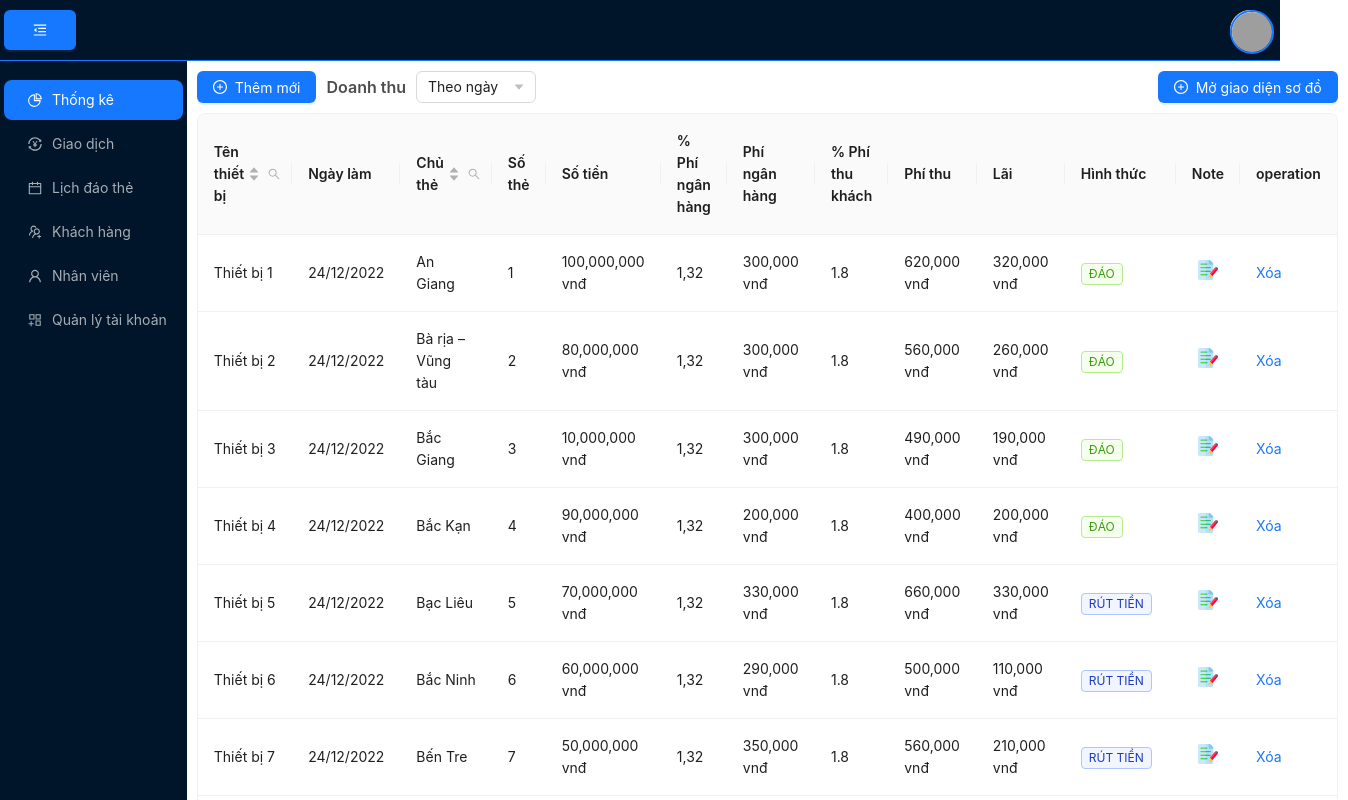
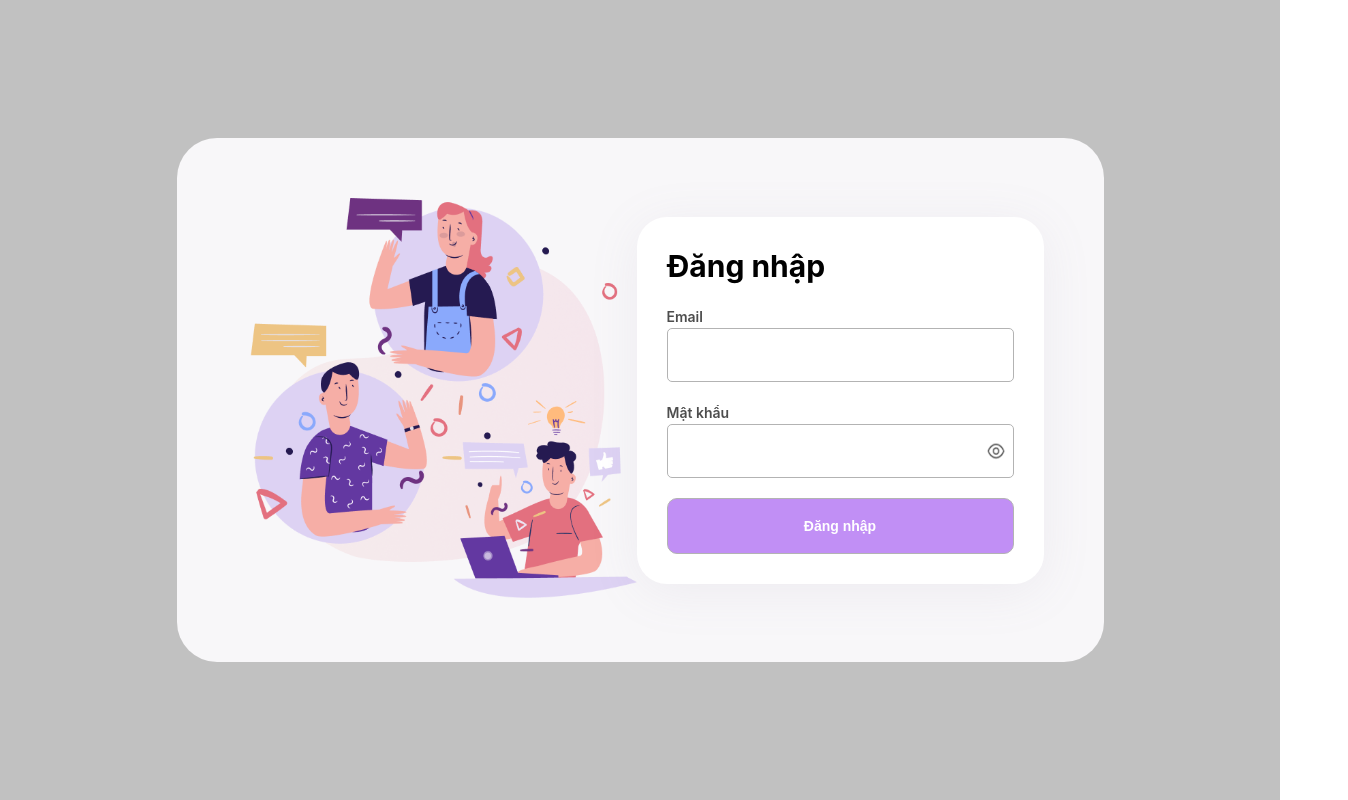
Before and after one commit to hongdang99/admin-system, a React (Create React App) app: page / in a window 1280 px wide. Shown: the top 800 px of the page, 1348 px wide, since content can reach past the window. Built offline with nearby package versions, Linux system fonts and the light colour scheme; grey boxes are pictures that could not be loaded.

Commit message:
QuanDX: Đẩy code check validate Login.

```diff
--- a/src/App.js
+++ b/src/App.js
@@ -2,16 +2,16 @@ import React from 'react';
 
 // Component
 import Main from "./components/Main";
+import Login from "./components/Screen/Login";
 import ScreenContext from "./context/screenContext";
-
-{/*<Invoice />*/}
 
 function App()  {
 	// Mặc định là trang thống kê
 	const [screen, setScreen] = React.useState('statistical');
 	return (
 		<ScreenContext.Provider value={{setScreen, screen}}>
-			<Main />
+			{/*<Main />*/}
+			<Login />
 		</ScreenContext.Provider >
 	);
 }
--- /dev/null
+++ b/src/components/Base/Validate/FlagInput.js
@@ -0,0 +1,21 @@
+/**
+ * Copyright 2021-present, Bkav, Cop.
+ * All rights reserved.
+ *
+ * This source code is licensed under the Bkav license found in the
+ * LICENSE file in the root directory of this source tree. An additional grant
+ * of patent rights can be found in the PATENTS file in the same directory.
+ *
+ * @author quandx.bkav@gmail.com on 9/13/2022.
+ *
+ * History:
+ * @modifier abc@bkav.com on xx/xx/xxxx đã chỉnh sửa abcxyx (Chỉ các thay đổi quan trọng mới cần ghi lại note này)
+ */
+
+const flagInput = {
+    TYPE_PASSWORD: 'Password',
+    TYPE_EMAIL: 'Email',
+    SUCCESS: 'Success', // Thành công
+};
+
+export { flagInput };
--- /dev/null
+++ b/src/components/Base/Validate/checkRegex.js
@@ -0,0 +1,66 @@
+/**
+ * Copyright 2021-present, Bkav, Cop.
+ * All rights reserved.
+ *
+ * This source code is licensed under the Bkav license found in the
+ * LICENSE file in the root directory of this source tree. An additional grant
+ * of patent rights can be found in the PATENTS file in the same directory.
+ *
+ * @author quandx.bkav@gmail.com on 09/09/2022.
+ *
+ * History:
+ * @modifier abc@bkav.com on xx/xx/xxxx đã chỉnh sửa abcxyx (Chỉ các thay đổi quan trọng mới cần ghi lại note này)
+ */
+
+// todo-note: validate email
+const validateInputEmail = (text) => {
+    /* reg exp để kiểm tra xem chuỗi định dạng email */
+    /* kiểm tra linh@bkav.com || linh@bkav.com.vn */
+    /* -->,;:~!%^$#=?/`<--: những ký tự này không cho phép */
+    // const regexp =
+    //     /^(([^<>()[\][\]\\.,;:~!%^$#=?/`\s@"]+(\.[^<>()[\][\]\\.,;:~!%^$#=?/\s@"]+)*)|(".+"))@((\[[0-9]{1,3}\.[0-9]{1,3}\.[0-9]{1,3}\.[0-9]{1,3}\])|(([a-zA-Z\-0-9]+\.)+[a-zA-Z]{2,}))$/;
+    // return regexp.test(text);
+    return String(text)
+        .toLowerCase()
+        .match(
+            /^(([^<>()[\]\\.,;:\s@"]+(\.[^<>()[\]\\.,;:\s@"]+)*)|(".+"))@((\[[0-9]{1,3}\.[0-9]{1,3}\.[0-9]{1,3}\.[0-9]{1,3}\])|(([a-zA-Z\-0-9]+\.)+[a-zA-Z]{2,}))$/
+        );
+};
+//
+// const validatePasswordCharacters = (text: string) => {
+//     /* validate từ 6-> 15  ký tự */
+//     const regexp = /^.{0,15}$/;
+//     return regexp.test(text);
+// };
+
+// const validateNumber = (number: number) => {
+//     const checkNumber = /^\d+$/;
+//     return checkNumber.test(String(number));
+// }
+
+const validatePasswordString = (text) => {
+    /* không có ký tự chũ Việt Nam */
+    const regexp = /^[A-Za-z0-9]*$/;
+    return regexp.test(text);
+};
+
+const removeAscent = (text) => {
+    if (text === null || text === undefined) return text;
+    text = text.toLowerCase();
+    text = text.replace(/à|á|ạ|ả|ã|â|ầ|ấ|ậ|ẩ|ẫ|ă|ằ|ắ|ặ|ẳ|ẵ/g, 'a');
+    text = text.replace(/è|é|ẹ|ẻ|ẽ|ê|ề|ế|ệ|ể|ễ/g, 'e');
+    text = text.replace(/ì|í|ị|ỉ|ĩ/g, 'i');
+    text = text.replace(/ò|ó|ọ|ỏ|õ|ô|ồ|ố|ộ|ổ|ỗ|ơ|ờ|ớ|ợ|ở|ỡ/g, 'o');
+    text = text.replace(/ù|ú|ụ|ủ|ũ|ư|ừ|ứ|ự|ử|ữ/g, 'u');
+    text = text.replace(/ỳ|ý|ỵ|ỷ|ỹ/g, 'y');
+    text = text.replace(/đ/g, 'd');
+    return text;
+};
+
+
+const isName = (text) => {
+    const regexName = /^[a-zA-Z ]{2,}$/g;
+    return regexName.test(removeAscent(text));
+};
+
+export { validatePasswordString, isName, validateInputEmail };
--- a/src/components/Screen/Login/InputLogin/Styles/index.module.scss
+++ b/src/components/Screen/Login/InputLogin/Styles/index.module.scss
@@ -21,17 +21,21 @@
     font-size: 15px;
     outline: none;
 }
+
 .inputError {
     border: 1px solid red;
 }
+
 .textError {
     font-style: normal;
     line-height: 22px;
     font-weight: 400;
-    font-size: 14px;
+    font-size: 13px;
     color: red;
 }
 
 .wrapTextInputLogin {
+    display: flex;
+    flex-direction: column;
     margin-bottom: 20px;
 }
--- a/src/components/Screen/Login/InputLogin/index.js
+++ b/src/components/Screen/Login/InputLogin/index.js
@@ -16,6 +16,9 @@ import React from 'react';
 import PropTypes from 'prop-types';
 import ClassNames from 'classnames';
 
+// Base
+import { flagInput } from "../../../Base/Validate/FlagInput";
+
 // Style
 import styles from './Styles/index.module.scss';
 
@@ -23,13 +26,26 @@ import styles from './Styles/index.module.scss';
 import EyeView from '../../../Img/eyeView.png';
 import EyeHide from '../../../Img/eyeHide.png';
 
-const  InputLogin = React.forwardRef((props, ref) => {
+const InputLogin = React.forwardRef((props, ref) => {
 	const { className, type, onBlurInput, onFocusInput, messageError } = props;
+
+	const { TYPE_PASSWORD, SUCCESS } = flagInput;
 
 	const [isView, setIsView] = React.useState(true);
 
 	const refInput =  React.useRef(null);
 	React.useImperativeHandle(ref, () => refInput.current);
+
+	const showError = () => {
+		let showTextError;
+		const errorText = messageError && messageError[type];
+		if (errorText === SUCCESS) {
+			showTextError = ''
+		} else {
+			showTextError = errorText;
+		}
+		return showTextError;
+	};
 
 	const handleBlur = (e) => {
 		onBlurInput(type, e);
@@ -46,7 +62,7 @@ const  InputLogin = React.forwardRef((props, ref) => {
     return(
     	<React.Fragment>
 		    {
-			    type === 'password' ? (
+			    type === TYPE_PASSWORD ? (
 				    <div className={ClassNames(styles.wrapPasswordInputLogin, className)}>
 					    <div>
 						    <input
@@ -54,22 +70,26 @@ const  InputLogin = React.forwardRef((props, ref) => {
 							    type={isView ? type : 'text'}
 							    onBlur={handleBlur}
 							    onFocus={handleFocus}
-							    className={ClassNames(styles.input, messageError && styles.inputError)}
+							    className={ClassNames(styles.input, showError() && styles.inputError)}
 						    />
 						    <img alt='icon Eye' src={isView ? EyeView : EyeHide} className={styles.iconEye} onClick={onClickIconEye} />
 					    </div>
 					    {
-						    messageError && <span className={styles.textError}>{messageError}</span>
+						    showError() && <span className={styles.textError}>{showError()}</span>
 					    }
 				    </div>
 			    ) : (
 				    <div className={ClassNames(styles.wrapTextInputLogin, className)}>
 					    <input
 						    type={type}
+						    ref={refInput}
 						    onBlur={handleBlur}
 						    onFocus={handleFocus}
-						    className={ClassNames(styles.input, messageError && styles.inputError)}
+						    className={ClassNames(styles.input, showError() && styles.inputError)}
 					    />
+					    {
+						    showError() && <span className={styles.textError}>{showError()}</span>
+					    }
 				    </div>
 			    )
 		    }
--- a/src/components/Screen/Login/index.js
+++ b/src/components/Screen/Login/index.js
@@ -15,6 +15,7 @@
 import React from 'react';
 
 // Component
+import useLogin from "./useLogin";
 import InputLogin from "./InputLogin";
 
 // Style
@@ -24,15 +25,26 @@ import styles from './Styles/index.module.scss';
 import Logo from '../../Img/login.png';
 
 function Login() {
-	const [messageError, setMessageError] = React.useState('');
-	const refInputEmail =  React.useRef(null);
+	const {
+		messageError,
+		setMessageError,
+		refInputEmail,
+		refInputPassword,
+		onBlurInput,
+		onFocusInput,
+		checkAllInput,
+		TYPE_EMAIL,
+		TYPE_PASSWORD,
+		SUCCESS,
+	} = useLogin();
 
-	const onBlurInput = (type) => {
-		console.log('type: ================>', type); // Log QuanDX fix bug
-	};
+	const { Email, Password } = messageError;
 
-	const onFocusInput = (type) => {
-		console.log('type: ================>', type); // Log QuanDX fix bug
+	const onLogin = () => {
+		setMessageError(checkAllInput());
+		if (Email === SUCCESS && Password === SUCCESS) {
+			alert("Đăng nhập thành công.");
+		}
 	};
 
     return(
@@ -42,18 +54,25 @@ function Login() {
 					<img className={styles.imgLogin} alt='login' src={Logo} />
 		        </div>
 		        <div className={styles.contentLoginRight}>
-					<span className={styles.title}>Sign In</span>
-			        <span className={styles.text}>Email Address</span>
+					<span className={styles.title}>Đăng nhập</span>
+			        <span className={styles.text}>Email</span>
 			        <InputLogin
-				        type='text'
+				        type={TYPE_EMAIL}
 				        ref={refInputEmail}
 				        onBlurInput={onBlurInput}
 				        onFocusInput={onFocusInput}
 				        messageError={messageError}
 			        />
-			        <span className={styles.text}>Password</span>
-			        <InputLogin type='password' />
-			        <button className={styles.btnLogin}>Sign In</button>
+			        <span className={styles.text}>Mật khẩu</span>
+			        <InputLogin
+				        type={TYPE_PASSWORD}
+				        ref={refInputPassword}
+				        onBlurInput={onBlurInput}
+				        onFocusInput={onFocusInput}
+				        placeholder={TYPE_PASSWORD}
+				        messageError={messageError}
+			        />
+			        <button className={styles.btnLogin}  onClick={onLogin}>Đăng nhập</button>
 		        </div>
 	        </div>
         </div>
--- /dev/null
+++ b/src/components/Screen/Login/useLogin.js
@@ -0,0 +1,91 @@
+/**
+ * Copyright 2021-present, Bkav, Cop.
+ * All rights reserved.
+ *
+ * This source code is licensed under the Bkav license found in the
+ * LICENSE file in the root directory of this source tree. An additional grant
+ * of patent rights can be found in the PATENTS file in the same directory.
+ *
+ * @author quandx.bkav@gmail.com on 2/12/2023.
+ *
+ * History:
+ * @modifier abc@bkav.com on xx/xx/xxxx đã chỉnh sửa abcxyx (Chỉ các thay đổi quan trọng mới cần ghi lại note này)
+ */
+
+'use strict';
+
+import React from "react";
+
+// Base
+import { flagInput } from "../../Base/Validate/FlagInput";
+import { validateInputEmail } from "../../Base/Validate/checkRegex";
+
+function useLogin() {
+    const { TYPE_EMAIL, TYPE_PASSWORD, SUCCESS } = flagInput;
+
+    const [messageError, setMessageError] = React.useState({
+	    Email: '', Password: ''
+    });
+
+    const refInputEmail = React.useRef(null);
+    const refInputPassword = React.useRef(null);
+
+    const inputValue = (email) => {
+        return email.current.value?.trim();
+    };
+
+    const checkValidateEmail = () => {
+        if (inputValue(refInputEmail) === '') {
+            return 'Email không được để trống.';
+        }
+        if (!validateInputEmail(inputValue(refInputEmail))) {
+            return 'Vui lòng kiểm tra lại Email!';
+        }
+        return SUCCESS;
+    };
+
+    const checkValidatePassword = () => {
+        if (inputValue(refInputPassword) === '') {
+            return 'Mật khẩu không được để trống.';
+        }
+        return SUCCESS;
+    };
+
+    const onBlurInput = (type) => {
+        setMessageError({ ...messageError, [type]: checkItemInput(type) });
+    };
+
+    const onFocusInput = (type) => {
+        setMessageError({ ...messageError, [type]: '' });
+    };
+
+    const checkItemInput = (type) => {
+        switch (type) {
+            case TYPE_EMAIL:
+                return checkValidateEmail();
+            case TYPE_PASSWORD:
+                return checkValidatePassword();
+            default:
+                return null;
+        }
+    };
+
+    const checkAllInput = () => ({
+	    Email: checkValidateEmail(),
+        Password: checkValidatePassword(),
+    });
+    return({
+        messageError,
+        setMessageError,
+	    refInputEmail,
+        refInputPassword,
+        onBlurInput,
+        onFocusInput,
+        checkAllInput,
+	    TYPE_EMAIL,
+        TYPE_PASSWORD,
+        SUCCESS,
+    });
+}
+
+export default useLogin;
--- a/src/components/Screen/Statistical/ModalAddNew/ModalAddNew.js
+++ b/src/components/Screen/Statistical/ModalAddNew/ModalAddNew.js
@@ -14,9 +14,11 @@
 
 
 import React from 'react';
+import "dayjs/locale/vi";
 import dayjs from 'dayjs';
 import PropTypes from 'prop-types';
 import { Modal, DatePicker, Select } from 'antd';
+import locale from 'antd/es/date-picker/locale/vi_VN';
 
 // Component
 import InputCustom from "./InputCustom";
@@ -145,6 +147,7 @@ function ModalAddNew(props) {
 				    style={{
 					    width: 750,
 				    }}
+				    locale={locale}
 				    placeholder="Chọn ngày làm"
 				    onChange={onChangeDatePicker}
 				    defaultValue={dayjs(today(), dateFormatList[0])}
```
